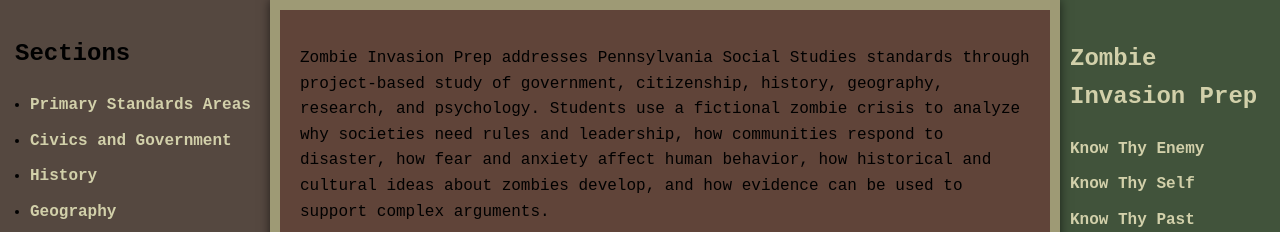
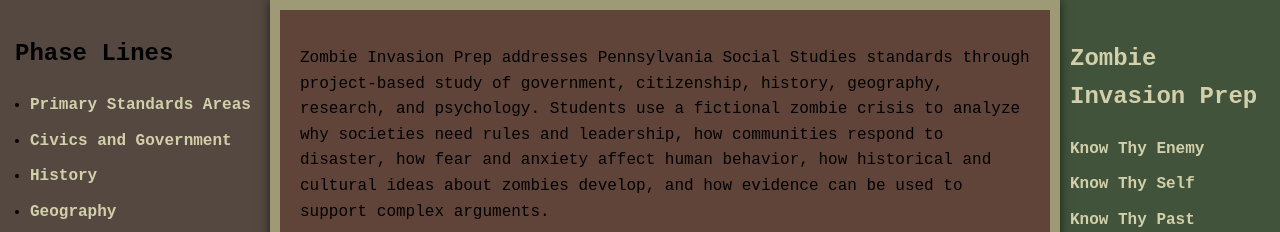
Before and after one commit to jboyce1/ZombieInvasionPrep, a Jekyll site: the page built from index.md, in a window 1280 px wide. Shown: the top 232 px of the page. Built offline with Jekyll 4.4.1, drawn with Linux system fonts in a browser that asks for light colours.

Commit message:
Update default.html

```diff
--- a/_layouts/default.html
+++ b/_layouts/default.html
@@ -22,7 +22,7 @@
         <a href="{{ '/skills/knots/knots' | relative_url }}">Knots</a>
     </nav>
     <nav id="left-nav">
-    <h2>Sections</h2>
+    <h2>Phase Lines</h2>
     <ul id="toc"></ul>
     </nav>
     <main class="main-content">
```
